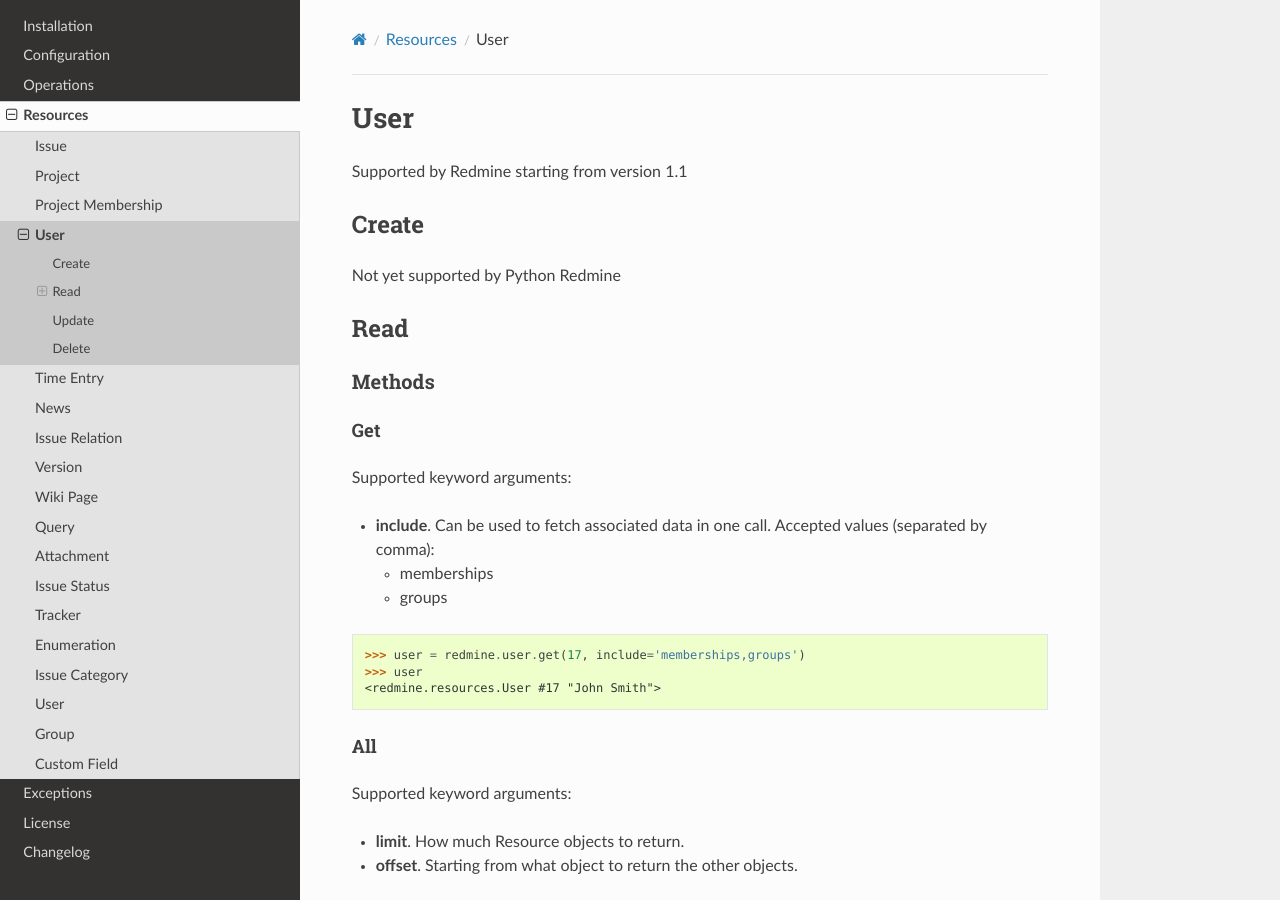
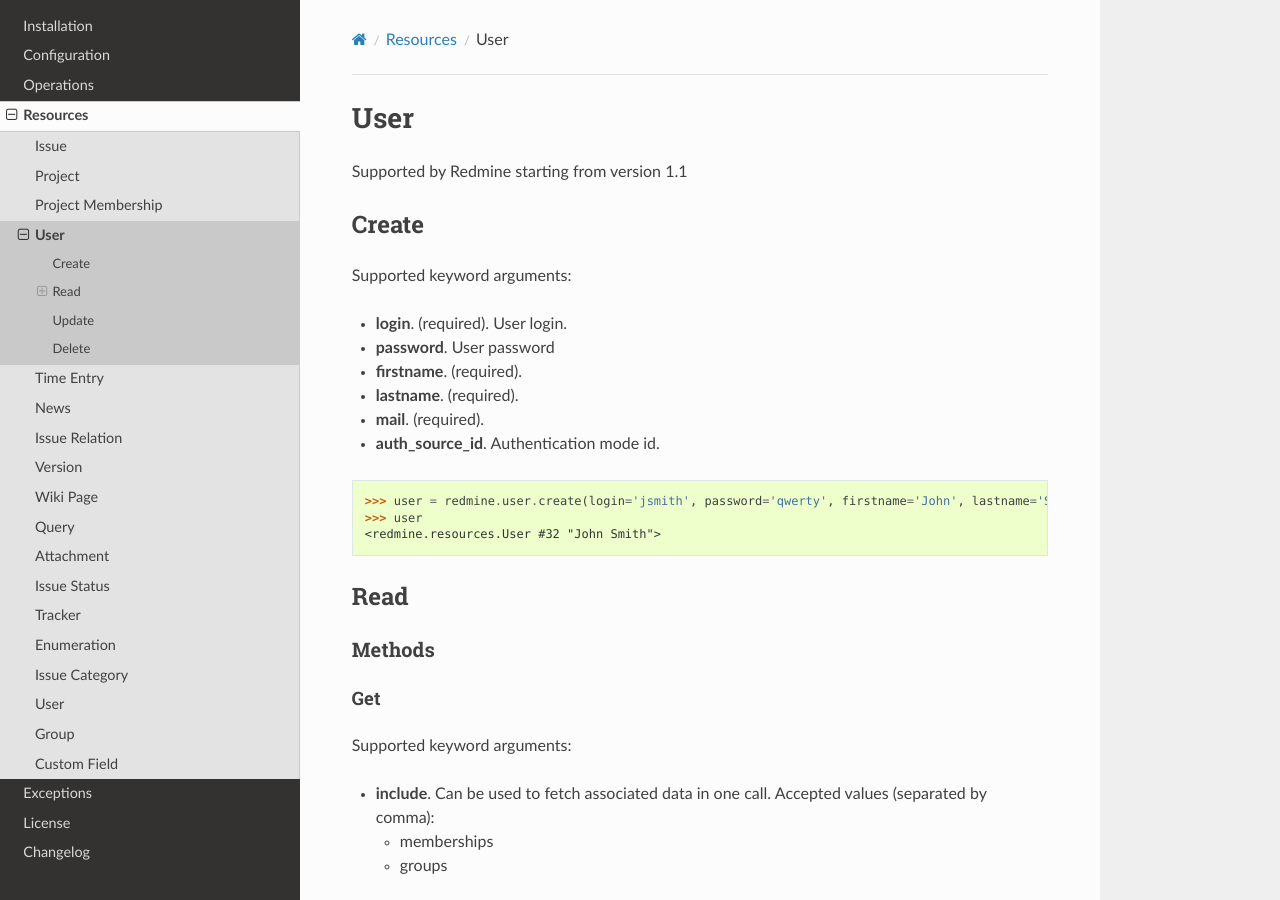
Before and after one commit to maxtepkeev/python-redmine, a Sphinx documentation site: the page built from docs/resources/user.rst, in a window 1280 px wide and 900 px high. Built offline with Sphinx 7.4.7 and the Read the Docs theme 2.0.0, drawn with Linux system fonts in a browser that asks for light colours.

Commit message:
docs update

```diff
--- a/docs/changelog.rst
+++ b/docs/changelog.rst
@@ -2,8 +2,11 @@
 =========
 
 0.1.2 (2014-0X-XX)
+------------------
 
 Added: ``ServerError`` and ``ValidationError`` exceptions
+Added: Create functionality for User resource
+Changed: reimplemented fix for __repr__() from 0.1.1
 
 0.1.1 (2014-01-10)
 ------------------
--- a/docs/resources/user.rst
+++ b/docs/resources/user.rst
@@ -6,7 +6,20 @@
 Create
 ------
 
-Not yet supported by Python Redmine
+Supported keyword arguments:
+
+* **login**. (required). User login.
+* **password**. User password
+* **firstname**. (required).
+* **lastname**. (required).
+* **mail**. (required).
+* **auth_source_id**. Authentication mode id.
+
+.. code-block:: python
+
+    >>> user = redmine.user.create(login='jsmith', password='qwerty', firstname='John', lastname='Smith', mail='john@smith.com', auth_source_id=1)
+    >>> user
+    <redmine.resources.User #32 "John Smith">
 
 Read
 ----
```
